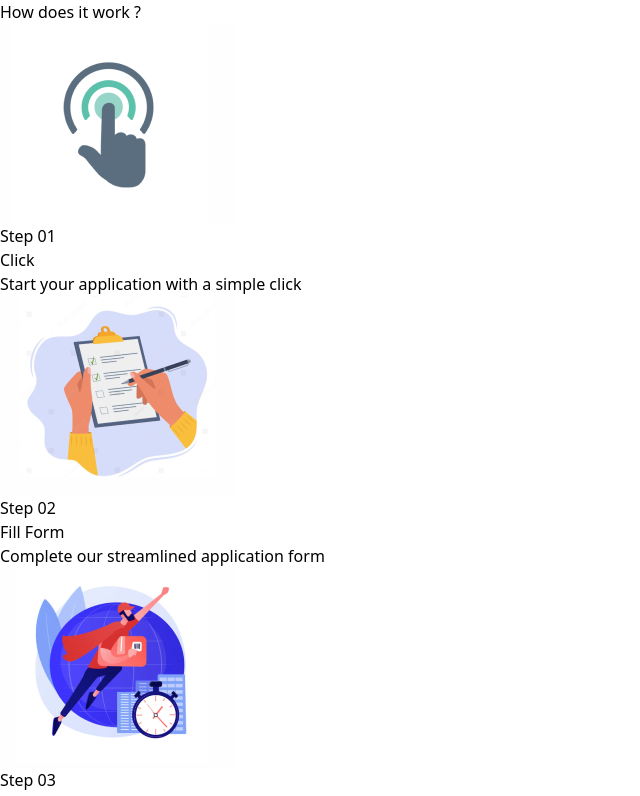
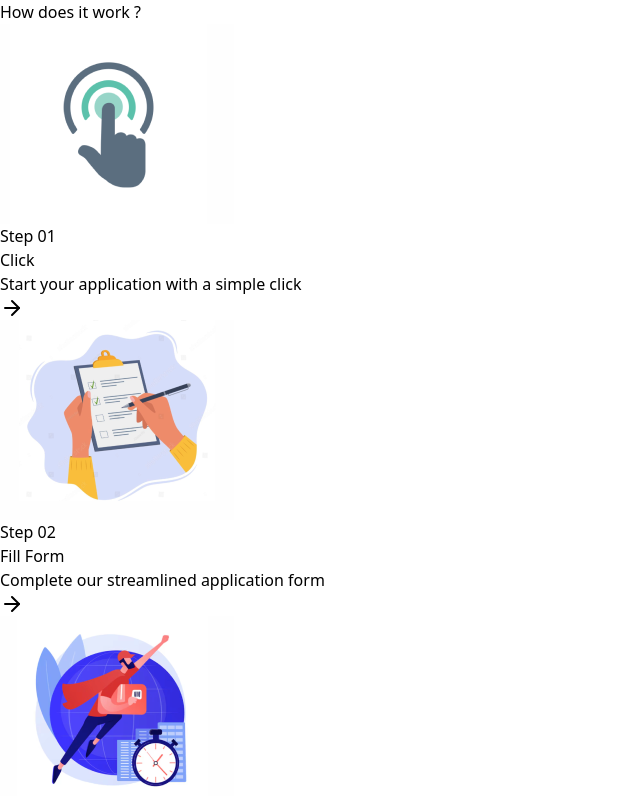
Before and after one commit to raza1315/key2loan, a React (Vite) app: page / in a window 1280 px wide. Shown: the part 5493-6289 px from the top of the page, without its empty margins (0-640 px from the left). Built offline with nearby package versions, Linux system fonts and the light colour scheme.

Commit message:
arrows added

```diff
--- a/src/Pages/Landing/components/WhyKey2Loan.jsx
+++ b/src/Pages/Landing/components/WhyKey2Loan.jsx
@@ -1,11 +1,4 @@
-import {
-  Building2,
-  Percent,
-  Wallet,
-  Shield,
-  FileText,
-  Laptop,
-} from "lucide-react";
+import { Building2, Percent, Wallet, Shield, FileText, Laptop, ArrowRight } from 'lucide-react';
 
 const features = [
   {
@@ -98,11 +91,11 @@ export default function WhyKey2Loan({scrollToLoanType}) {
         </h2>
       </div>
 
-      {/* Steps */}
-      <div className="grid grid-cols-1 md:grid-cols-3 gap-8 max-w-6xl mx-auto mb-16">
-        {steps.map((step) => (
-          <div key={step.number} className="text-center">
-            <div className="relative w-48 h-48 mx-auto mb-6">
+      {/* Steps with Arrows */}
+      <div className="flex flex-col md:flex-row justify-center items-center max-w-6xl mx-auto mb-16 relative">
+        {steps.map((step, index) => (
+          <div key={step.number} className="text-center flex-1 relative">
+            <div className="relative w-48 h-48 mx-auto sm:mb-6 mb-4 sm:mt-0 mt-6">
               <img
                 src={step.image}
                 alt={step.title}
@@ -116,6 +109,12 @@ export default function WhyKey2Loan({scrollToLoanType}) {
               {step.title}
             </h3>
             <p className="text-[#90969E]">{step.description}</p>
+
+            {index < steps.length - 1 && (
+              <div className="hidden md:block absolute top-1/2 -right-4 transform -translate-y-1/2">
+                <ArrowRight className="w-8 h-8 text-emerald-500" />
+              </div>
+            )}
           </div>
         ))}
       </div>
@@ -125,8 +124,9 @@ export default function WhyKey2Loan({scrollToLoanType}) {
         <button className="px-8 py-3 bg-[#18A449] text-white rounded-full hover:bg-emerald-600 transition-colors cursor-pointer">
           Get Started
         </button>
-        <button className="px-8 py-3 border-2 border-[#18A449] text-emerald-500 rounded-full hover:bg-emerald-50 transition-colors cursor-pointer"
-        onClick={scrollToLoanType}
+        <button
+          className="px-8 py-3 border-2 border-[#18A449] text-emerald-500 rounded-full hover:bg-emerald-50 transition-colors cursor-pointer"
+          onClick={scrollToLoanType}
         >
           Learn More
         </button>
```
